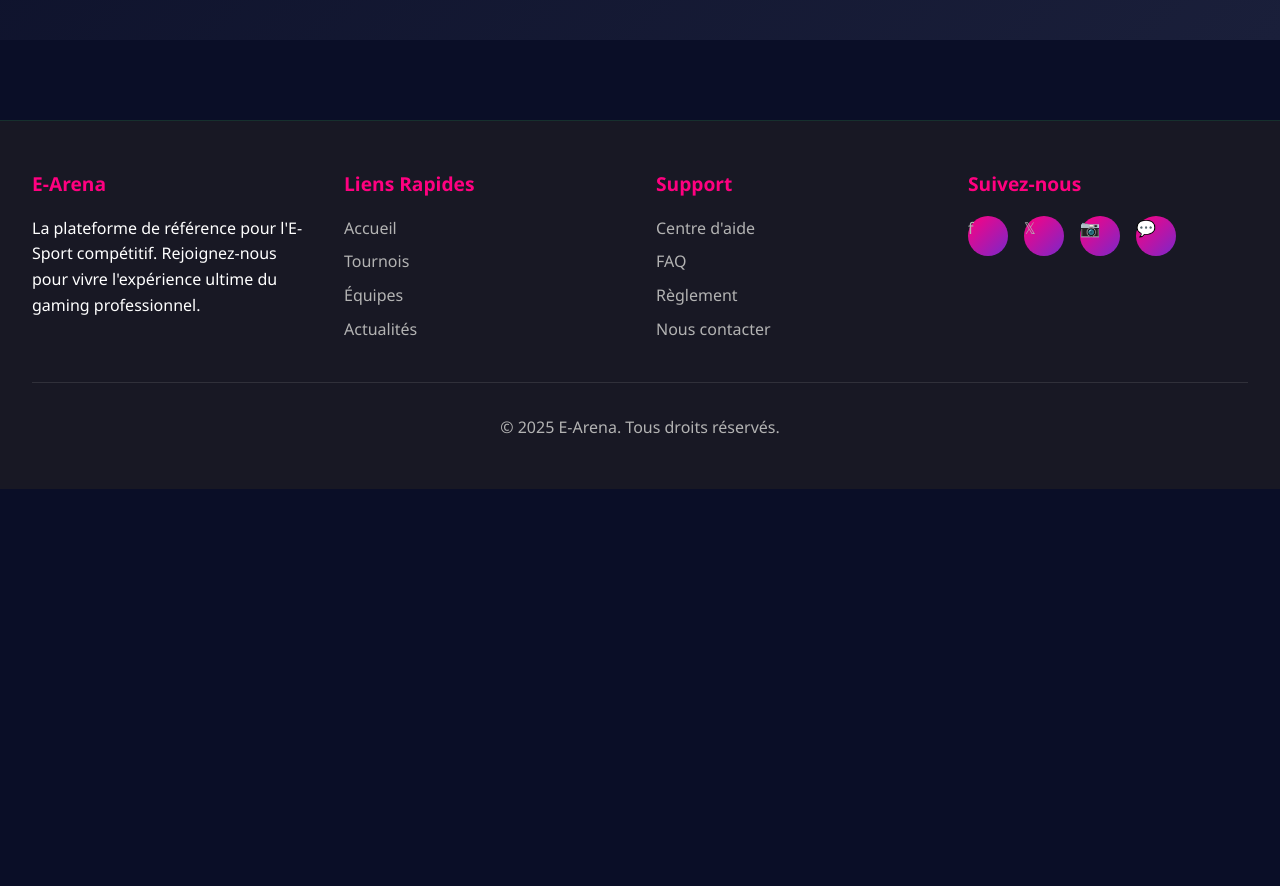
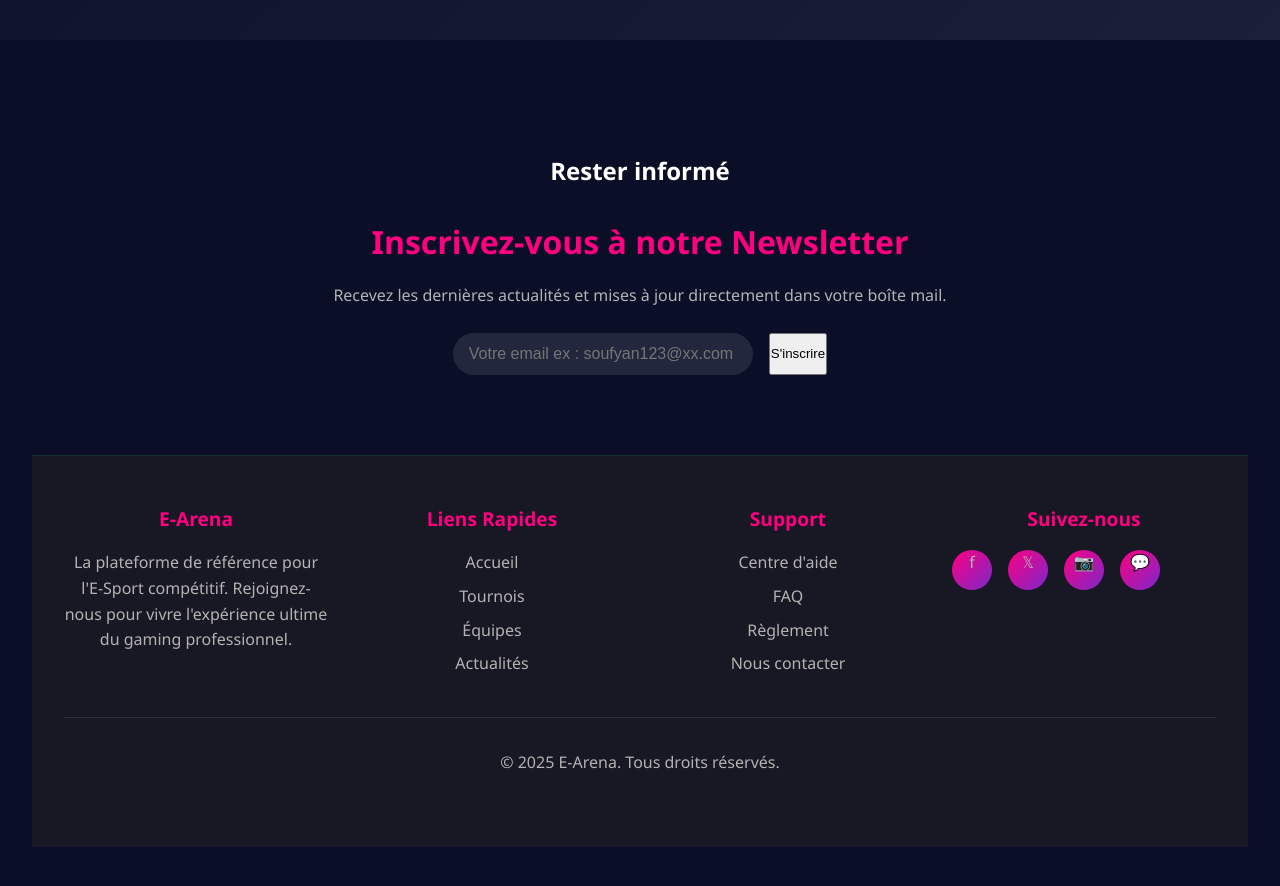
Before and after one commit to selomrani/E-ARENA, a plain HTML site: page index.html in a window 1280 px wide. Shown: the part 760-1646 px from the top of the page. Before the commit the page ends 1249 px from the top, so only its background shows below. Drawn offline with Linux system fonts and the light colour scheme.

Commit message:
Fixed newsletter header

```diff
--- a/index.html
+++ b/index.html
@@ -190,6 +190,7 @@
                 <li><a href="equipes.html">Équipes</a></li>
                 <li><a href="actualites.html">Actualités</a></li>
                 <li><a href="contact.html">Contact</a></li>
+                <li><a href="about.html">About us</a></li>
             </ul>
         </nav>
     </header>
@@ -202,6 +203,16 @@
             <a href="tournois.html" class="cta-button">Découvrir les Tournois</a>
         </div>
     </section>
+    <!-- newsletter -->
+    <section id="newsletter">
+        <div class="newsletter-content">
+            <h1> Rester informé</h1><br>
+            <h2>Inscrivez-vous à notre Newsletter</h2>
+            <p>Recevez les dernières actualités et mises à jour directement dans votre boîte mail.</p>
+            <form action="#" method="post">
+                <input id = emailnl type="email" placeholder="Votre email ex : soufyan123@xx.com" required>
+                <button type="submit">S'inscrire</button>
+            </form>
     <!-- Footer -->
     <footer id="contact">
         <div class="footer-content">
--- a/style.css
+++ b/style.css
@@ -493,3 +493,33 @@
                 grid-template-columns: 1fr;
             }
         }
+        #newsletter {
+            background: var(--dark-bg);
+            padding: 2rem;
+            text-align: center;
+            border-radius: 15px;
+            margin-top: 3rem;
+        }
+        #newsletter h2 {
+            font-size: 2rem;
+            margin-bottom: 1rem;
+            color: var(--primary-color);
+        }
+        #newsletter p {
+            color: var(--text-secondary);
+            margin-bottom: 1.5rem;
+        }
+        #newsletter form {
+            display: flex;
+            justify-content: center;
+            gap: 1rem;
+        }
+        #newsletter input[type="email"] {
+            padding: 0.75rem 1rem;
+            border: none;
+            border-radius: 25px;
+            width: 300px;
+            font-size: 1rem;
+            background: rgba(255, 255, 255, 0.1);
+            color: var(--text-primary);
+        }
```
Also changed, not shown: actualites.html (+1 -0 lines), contact.html (+2 -1 lines), equipes.html (+1 -0 lines), tournois.html (+3 -0 lines).
